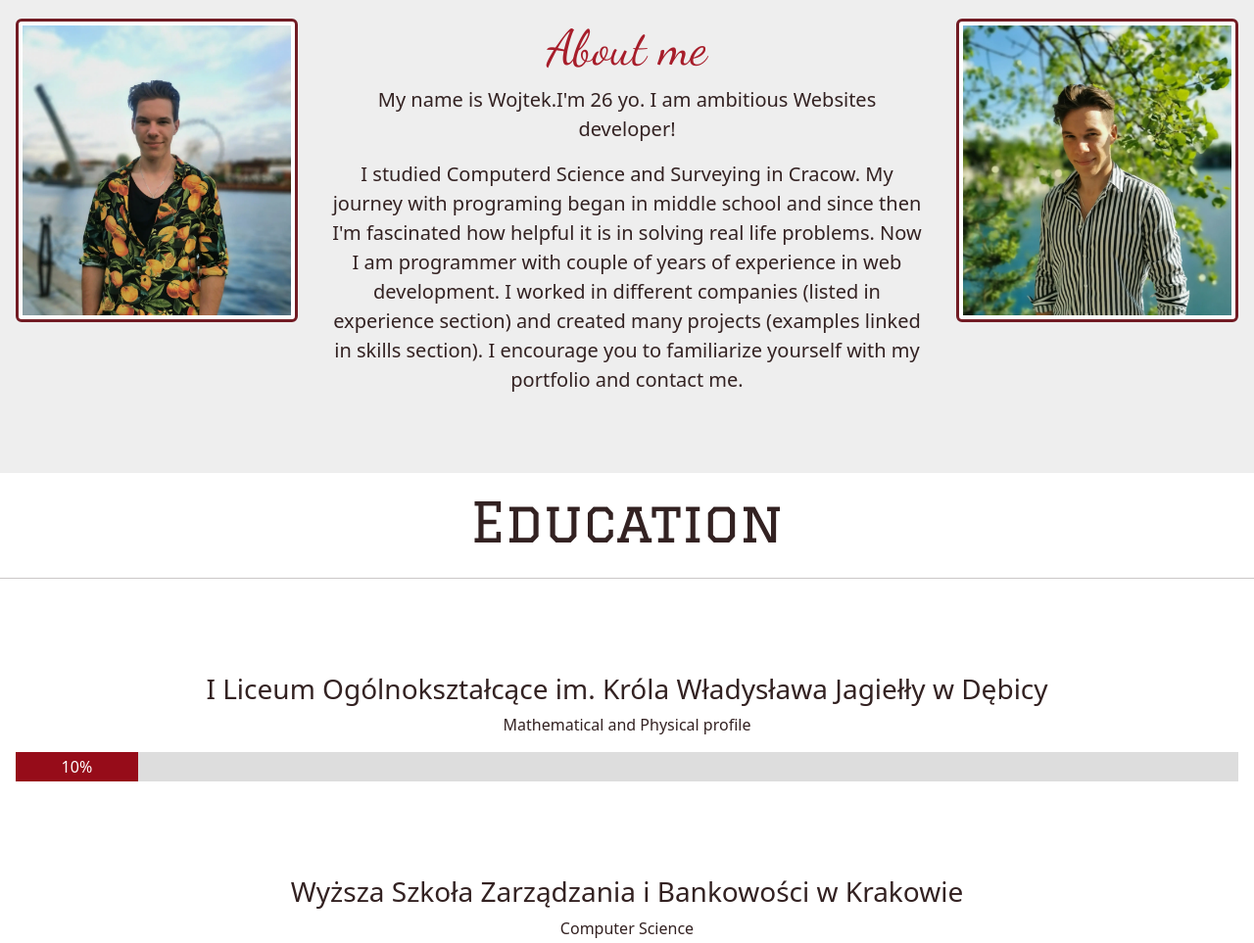
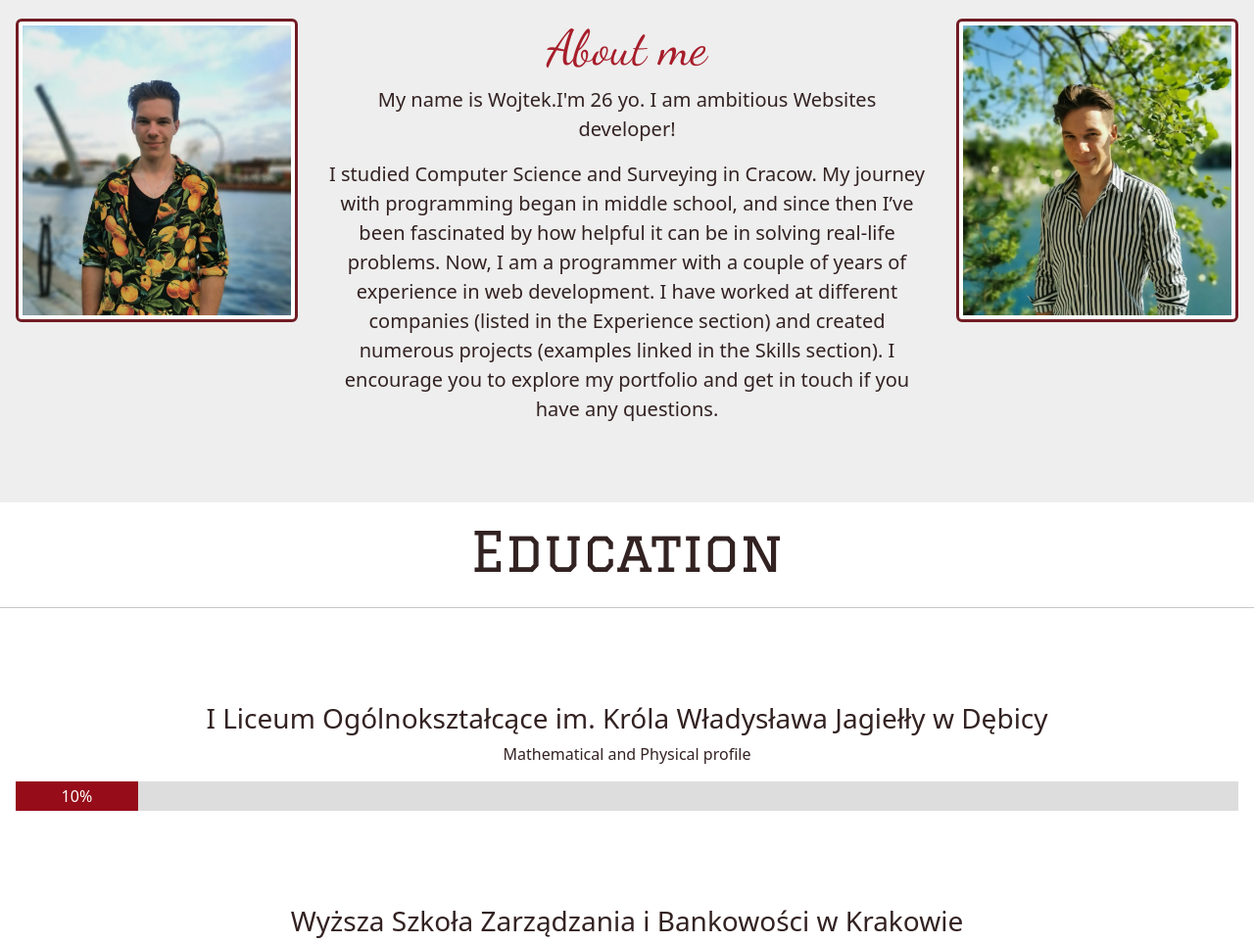
Before and after one commit to wojciechszutryk/portfolio, a website built with webpack: page index.html in a window 1280 px wide. Shown: the part 881-1844 px from the top of the page at 98% size. Built offline with nearby package versions, Linux system fonts and the light colour scheme; a web font is replaced by a local one.

Commit message:
Update welcome section content for improved clarity and professionalism

```diff
--- a/index.html
+++ b/index.html
@@ -231,13 +231,14 @@
               My name is Wojtek.I'm 26 yo. I am ambitious Websites developer!
             </p>
             <p>
-              I studied Computerd Science and Surveying in Cracow. My journey
-              with programing began in middle school and since then I'm
-              fascinated how helpful it is in solving real life problems. Now I
-              am programmer with couple of years of experience in web
-              development. I worked in different companies (listed in experience
-              section) and created many projects (examples linked in skills
-              section). I encourage you to familiarize yourself with my portfolio and contact me.
+              I studied Computer Science and Surveying in Cracow. My journey
+              with programming began in middle school, and since then I’ve been
+              fascinated by how helpful it can be in solving real-life problems.
+              Now, I am a programmer with a couple of years of experience in web
+              development. I have worked at different companies (listed in the
+              Experience section) and created numerous projects (examples linked
+              in the Skills section). I encourage you to explore my portfolio
+              and get in touch if you have any questions.
             </p>
           </div>
 
```
